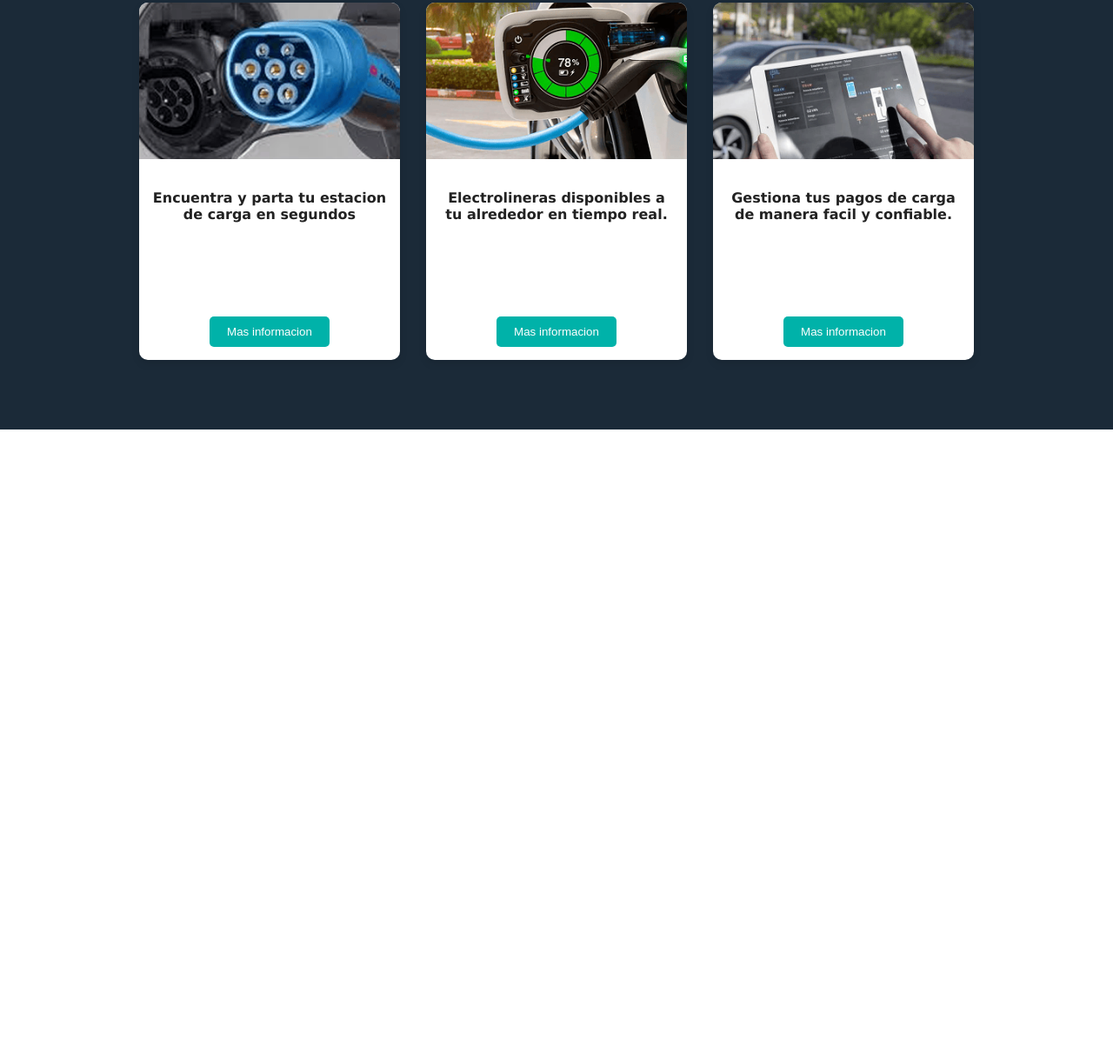
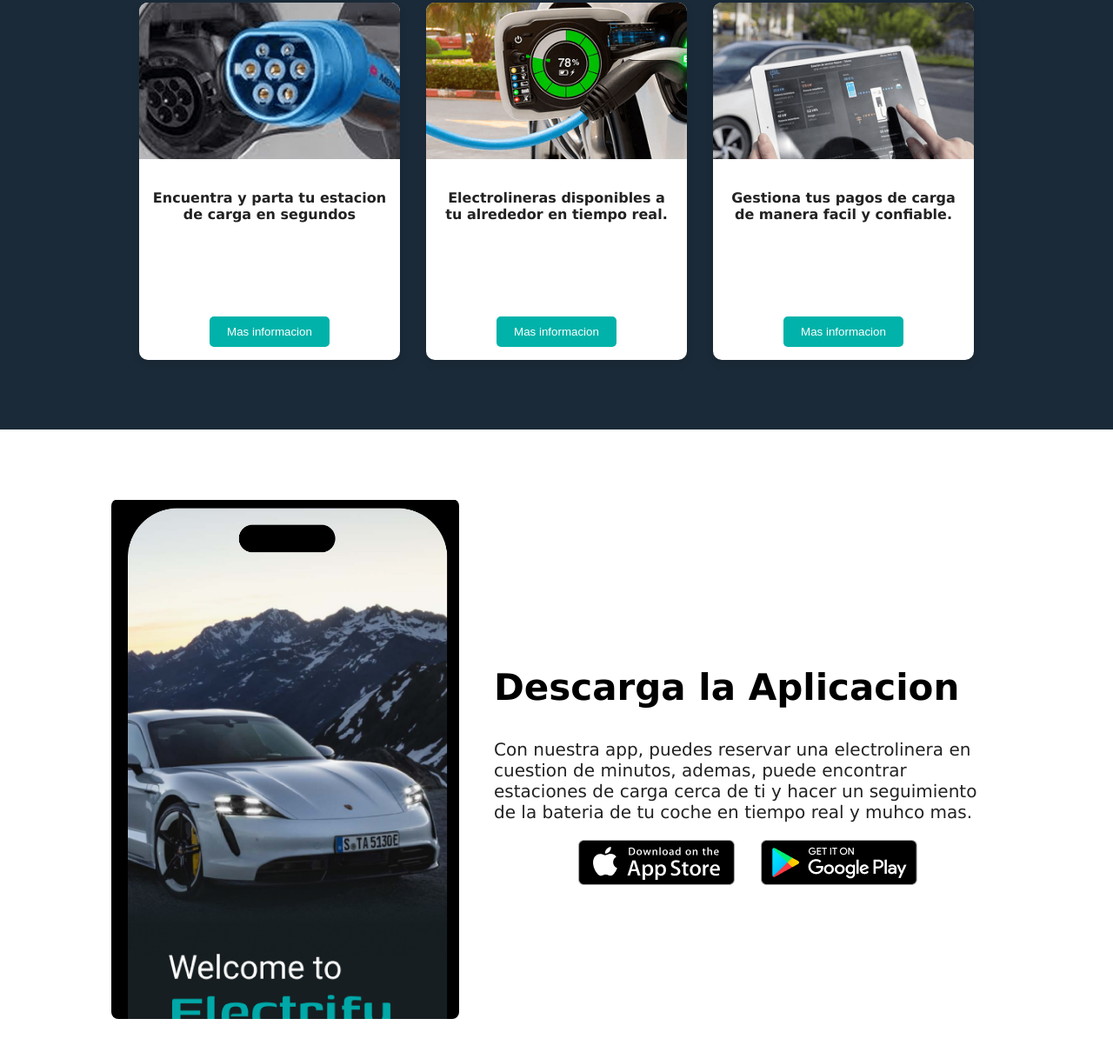
Before and after one commit to AdrianMP16/Interfaz_practica-3, a plain HTML site: page index.html in a window 1280 px wide. Shown: the part 1208-2418 px from the top of the page at 87% size. Before the commit the page ends 1702 px from the top, so only its background shows below. Drawn offline with Linux system fonts and the light colour scheme.

Commit message:
Downlands section

```diff
--- a/css/styles.css
+++ b/css/styles.css
@@ -217,3 +217,38 @@ nav a.login{
 .card button:hover{
     background-color: #008f88;
 }
+.download{
+    display: flex;
+    flex-wrap: wrap;
+    justify-content: center;
+    align-items: center;
+    padding: 80px 10%;
+    gap: 40px;
+}
+.download-text h2{
+    font-size: 42px;
+    color: #000000;
+}
+.download-text p{
+    font-size: 20px;
+}
+.download-text {
+    flex: 1;
+    min-width: 100px;
+}
+.download-img img{
+    width: 400px;
+    max-width: 100%;
+    border-radius: 8px;
+}
+.download-sites{
+    display: flex;
+    justify-content: center;
+    align-items: center;
+    gap: 30px;
+    margin-top: 20px;
+}
+.download-sites img{
+    width: 180px;
+    height: auto;
+}
--- a/index.html
+++ b/index.html
@@ -96,6 +96,21 @@
             </div>
         </div>
     </section>
+    <section class="download">
+        <div class="download-img">
+            <img src="css/imagenes/phone.png" alt="Telefono">
+        </div>
+        <div class="download-text">
+            <h2>Descarga la Aplicacion</h2>
+            <p>Con nuestra app, puedes reservar una electrolinera en cuestion de minutos, ademas, puede encontrar
+                estaciones de carga cerca de ti y hacer un seguimiento de la bateria de tu coche en tiempo real y muhco
+                mas.</p>
+            <div class="download-sites">
+                <img src="css/imagenes/appstore.png" alt="Appstore">
+                <img src="css/imagenes/googleplay.png" alt="Googleplay">
+            </div>
+        </div>
+    </section>
 </body>
 
 </html>
```
